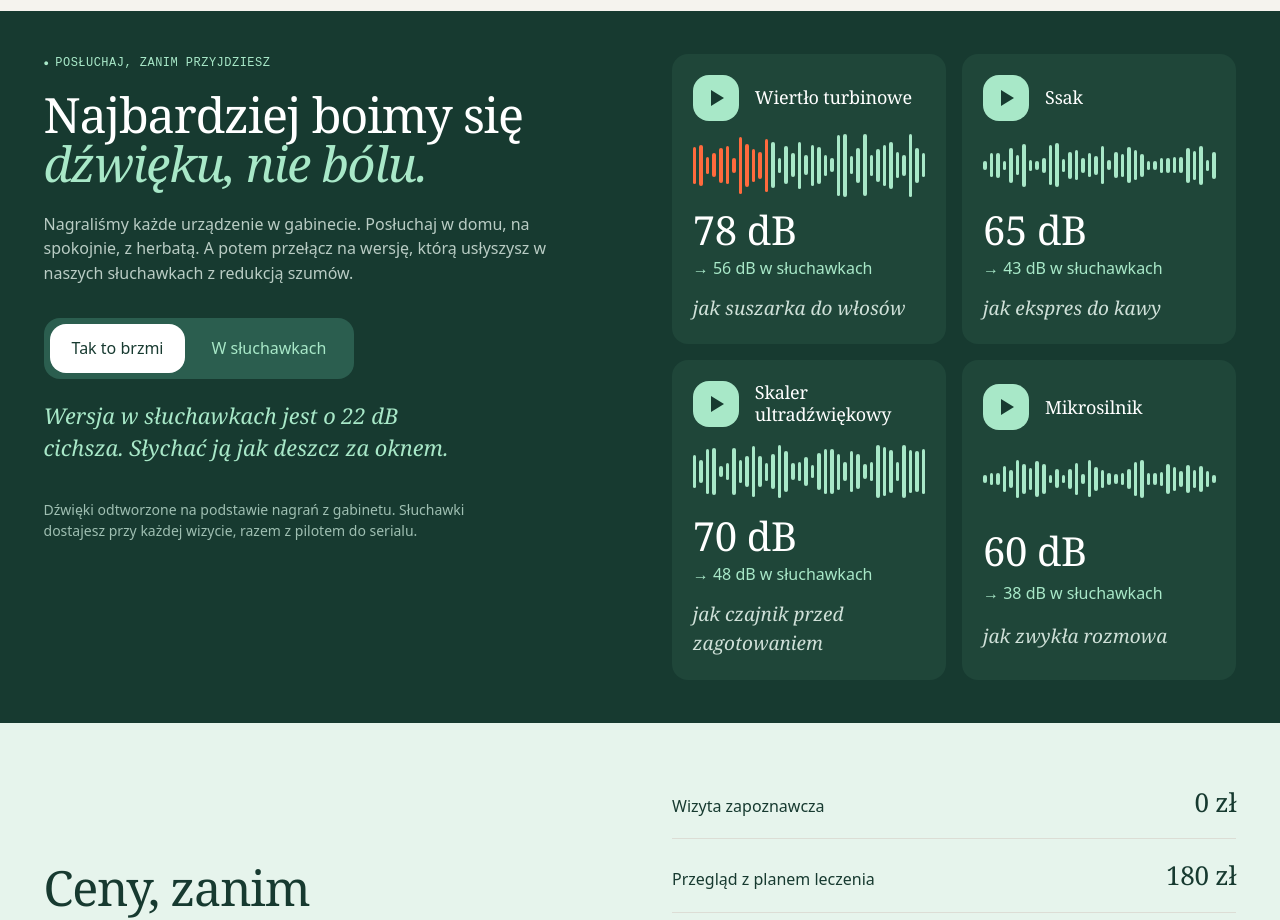
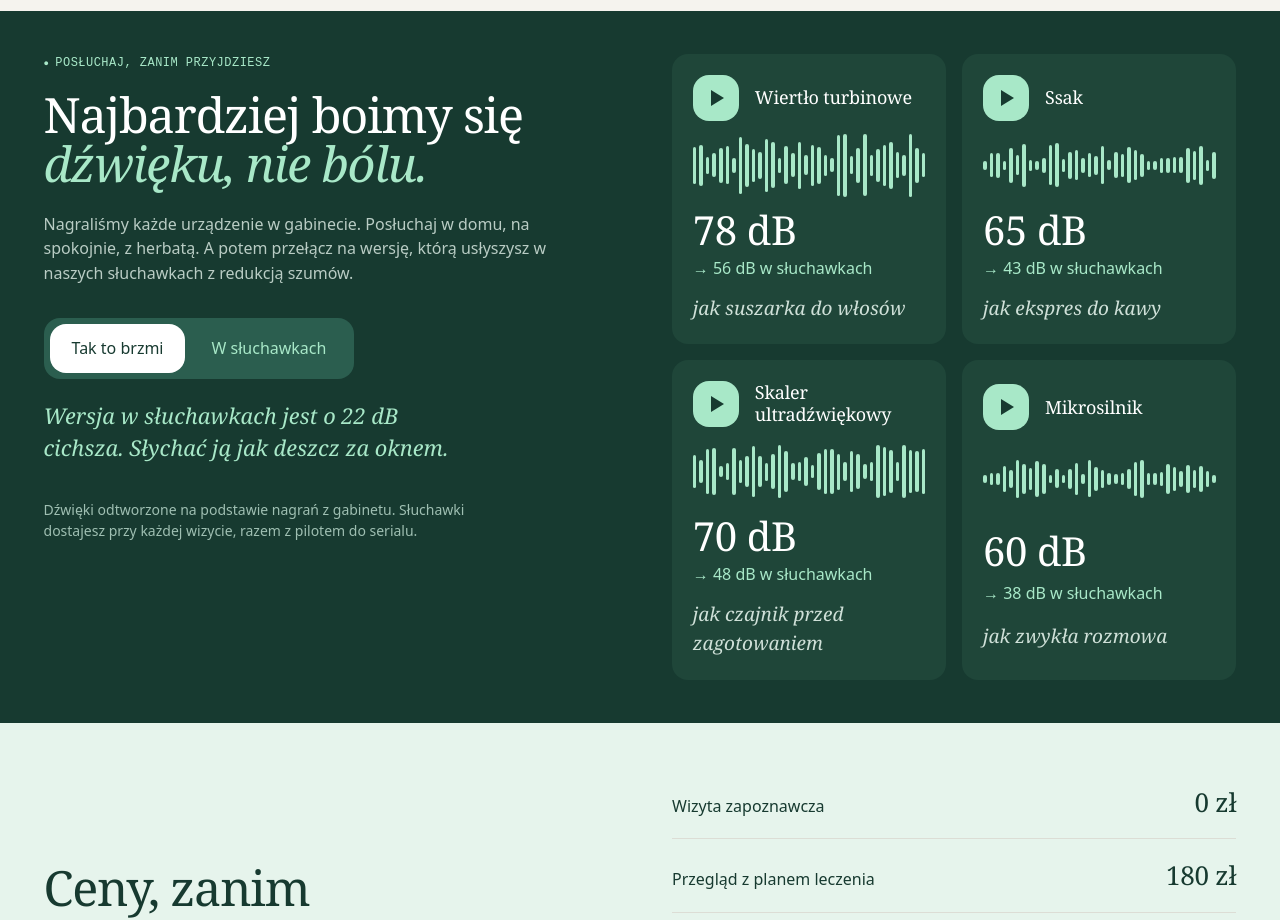
Before and after one commit to thepeerscollective/mieta, a Next.js app: page /mieta/ in a window 1280 px wide. Shown: the part 2240-3160 px from the top of the page. Built offline with nearby package versions, Linux system fonts and the light colour scheme.

Commit message:
Waveforms: drop decorative orange bars
Co-Authored-By: Claude Opus 5.5 <noreply@anthropic.com>
Claude-Session: https://claude.ai/code/session_01WbtRzhgL5VXSv96dk2bG6E

```diff
--- a/app/globals.css
+++ b/app/globals.css
@@ -307,3 +307,4 @@ h2,.h2{font-size:clamp(28px,min(3.8vw,7.4vh),58px)}
 .map svg{max-height:calc(var(--avail) - 180px);width:auto;max-width:100%;margin:0 auto}
 @media (max-height:700px) and (min-width:761px){.fine{display:none}}
 .slot .k{white-space:nowrap}.slot{bottom:14px}.hero-img .ph{height:100%}
+.play.on{background:var(--white)}
--- a/components/Listen.tsx
+++ b/components/Listen.tsx
@@ -84,7 +84,7 @@ export default function Listen() {
               <h3>{s.name}</h3>
             </header>
             <div className="wave" aria-hidden="true">
-              {bars(i).map((h, k) => <i key={k} style={{ height: `${h * s.peak * (quiet ? .32 : 1)}%`, animationDelay: `${(k % 7) * .08}s`, background: i === 0 && k < 12 && !quiet ? 'var(--peach)' : undefined }} />)}
+              {bars(i).map((h, k) => <i key={k} style={{ height: `${h * s.peak * (quiet ? .32 : 1)}%`, animationDelay: `${(k % 7) * .08}s` }} />)}
             </div>
             <div className="db"><b>{quiet ? s.quiet : s.db} dB</b><span>{quiet ? `zamiast ${s.db} dB` : `→ ${s.quiet} dB w słuchawkach`}</span></div>
             <p className="it" style={{ color: '#CFE0D8', fontSize: 19 }}>{s.like}</p>
```
